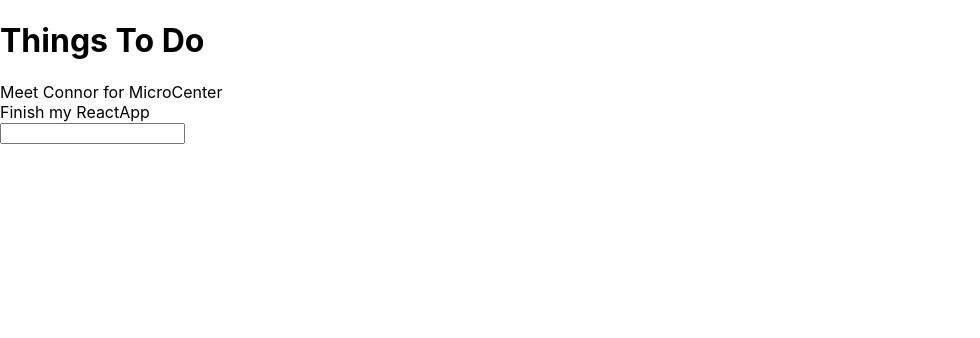
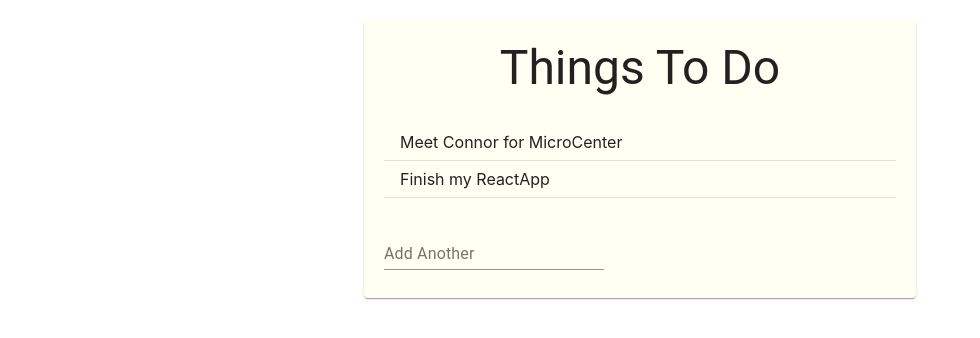
Before and after one commit to thesaadsalman/todolist, a React (Create React App) app: page / in a window 1280 px wide. Shown: the top 338 px of the page, without its empty margins (0-980 px from the left). Built offline with nearby package versions, Linux system fonts and the light colour scheme.

Commit message:
Added Material Design CSS

```diff
--- a/src/App.js
+++ b/src/App.js
@@ -1,4 +1,7 @@
 import React, { useState } from 'react';
+import Paper from '@material-ui/core/Paper'
+import Container from '@material-ui/core/Container'
+import Typography from '@material-ui/core/Typography'
 import TodoList from './TodoList'
 import TodoEntryForm from './TodoEntryForm';
 
@@ -14,10 +17,12 @@ export default function App() {
   setTodos(todos => [...todos, todo]);
   }
   return (
-    <div className="App">
-      <h1>Things To Do</h1>
-      <TodoList todos={todos} deleter={deleteTodo} />
-      <TodoEntryForm adder={addTodo} />
-    </div>
+    <Container maxWidth="sm" style={{marginTop: 20}}>
+      <Paper style={{padding: 20, backgroundColor: '#fffff3'}}>
+        <Typography variant="h3" align="center">Things To Do</Typography>
+        <TodoList todos={todos} deleter={deleteTodo}/>
+        <TodoEntryForm adder={addTodo} />
+      </Paper>
+    </Container>
   );
 }
--- a/src/TodoEntryForm.js
+++ b/src/TodoEntryForm.js
@@ -1,4 +1,5 @@
 import React, { useState } from 'react';
+import TextField from '@material-ui/core/TextField';
 import uuidv4 from 'uuid/v4';
 
 export default function TodoEntryForm( { adder }) {
@@ -12,7 +13,12 @@ export default function TodoEntryForm( { adder }) {
   }
   return (
     <form onSubmit={submit}>
-      <input value={content} onChange={e => setContent(e.target.value)} />
+      <TextField
+        label="Add Another"
+        value={content}
+        onChange={e => setContent(e.target.value)}
+        margin="normal"
+      />
     </form>
   )
 }
--- a/src/TodoList.js
+++ b/src/TodoList.js
@@ -1,16 +1,22 @@
-import React from 'react';
+import React, { Fragment } from 'react';
+import List from '@material-ui/core/List';
+import ListItem from '@material-ui/core/ListItem';
+import Divider from '@material-ui/core/Divider';
 
 export default function TodoList({ todos, deleter }) {
   const todoList = todos.length ? (
     todos.map(todo => {
       return (
-       <div key={todo.id}>
-       <span onClick={() => deleter(todo.id)}>{todo.content}</span>
-       </div>
+        <Fragment key={todo.id}>
+          <ListItem>
+             <span onClick={() => deleter(todo.id)}>{todo.content}</span>
+          </ListItem>
+          <Divider />
+        </Fragment>
      );
    })
   ) : (
     <p>No todos left</p>
   );
-  return <div>{todoList}</div>;
+  return <List style={{marginTop: 20}}>{todoList}</List>;
 }
```
Also changed, not shown: 1 other file (tests, documents, lock files or other folders).
